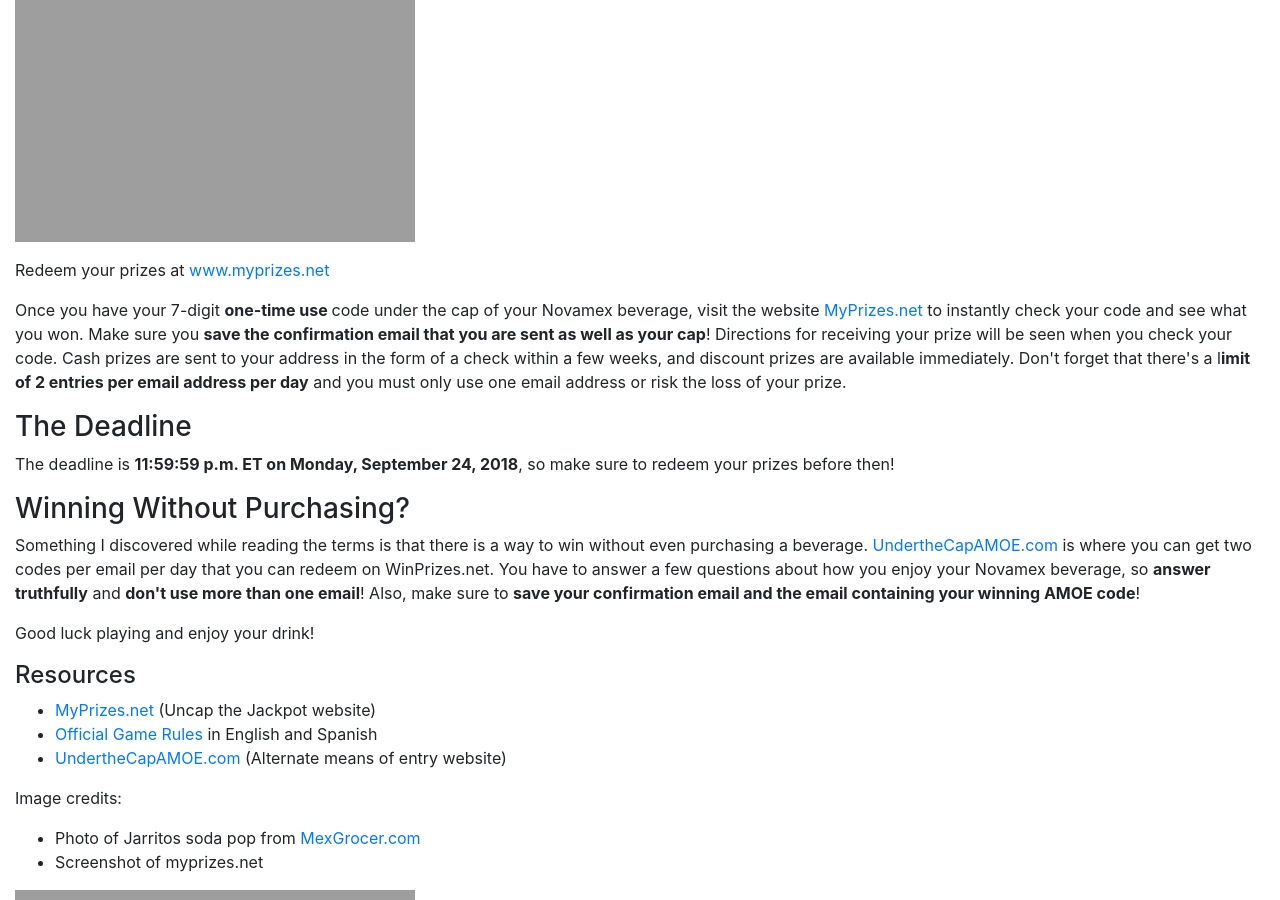
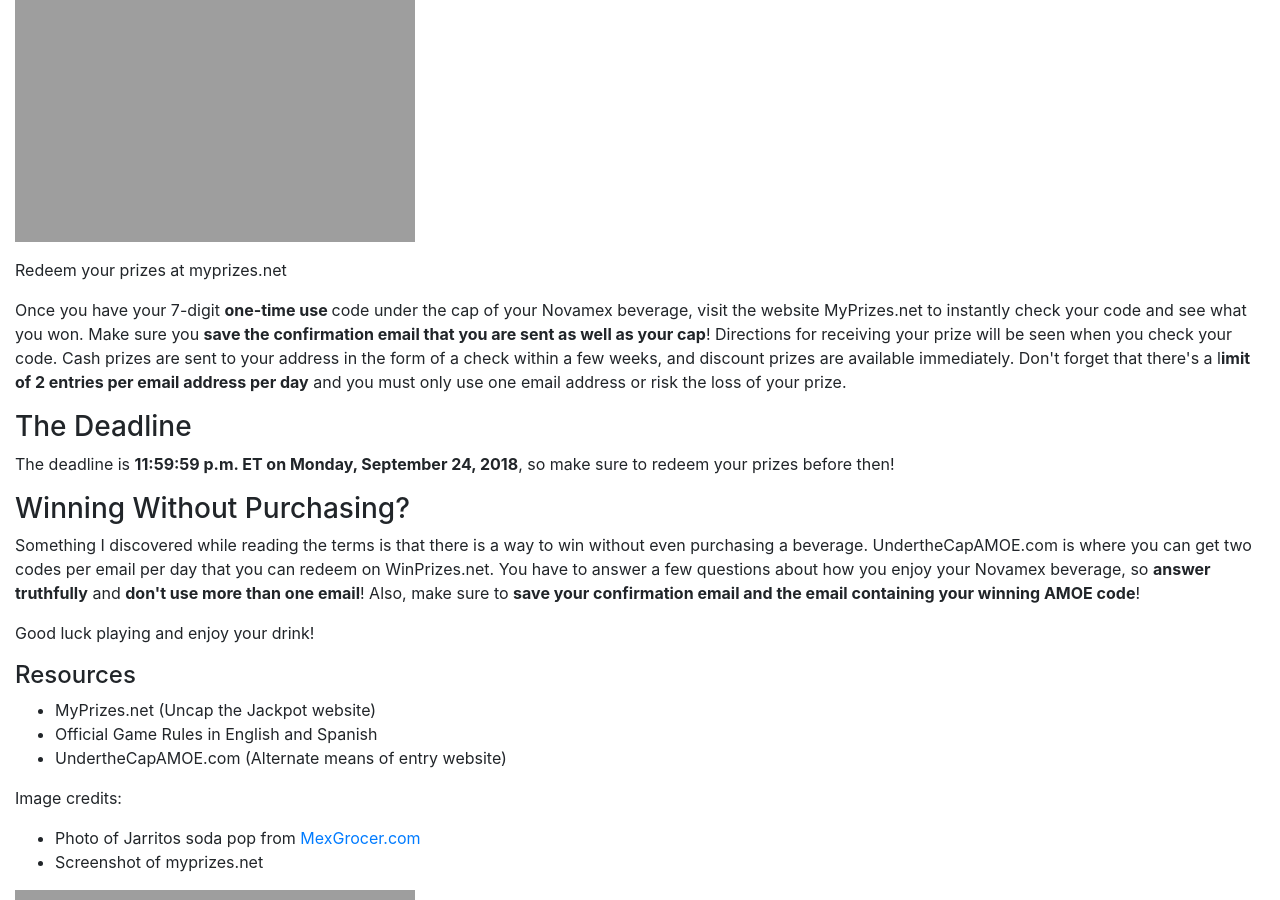
Before and after one commit to byliz/blog, a Jekyll site: the page built from _posts/2018-08-10-win-prizes-drinking-soda-with-uncap-the-jackpot.md, in a window 1280 px wide and 900 px high, scrolled down 3219 px. Built offline with Jekyll 4.4.1, drawn with Linux system fonts in a browser that asks for light colours; nearby versions of some CDN libraries; comment, search, counter and statistics services are not loaded; some of the changed lines change nothing that is shown.

Commit message:
Update 2018-08-10-win-prizes-drinking-soda-with-uncap-the-jackpot.md

```diff
--- a/_posts/2018-08-10-win-prizes-drinking-soda-with-uncap-the-jackpot.md
+++ b/_posts/2018-08-10-win-prizes-drinking-soda-with-uncap-the-jackpot.md
@@ -47,9 +47,9 @@
 
 <img src="{{ site.url }}/img/uncapthejackpot.png" alt="" class="img-fluid"/>
 
-<p class="caption">Redeem your prizes at <a href="http://www.myprizes.net" target="_blank">www.myprizes.net</a></p>
+<p class="caption">Redeem your prizes at myprizes.net</p>
 
-<p>Once you have your 7-digit <strong>one-time use </strong>code under the cap of your Novamex beverage, visit the website <a href="http://www.myprizes.net" target="_blank">MyPrizes.net</a> to instantly check your code and see what you won. Make sure you <strong>save the confirmation email that you are sent as well as your cap</strong>! Directions for receiving your prize will be seen when you check your code. Cash prizes are sent to your address in the form of a check within a few weeks, and discount prizes are available immediately. Don't forget that there's a l<strong>imit of 2 entries per email address per day</strong> and you must only use one email address or risk the loss of your prize.</p>
+<p>Once you have your 7-digit <strong>one-time use </strong>code under the cap of your Novamex beverage, visit the website MyPrizes.net to instantly check your code and see what you won. Make sure you <strong>save the confirmation email that you are sent as well as your cap</strong>! Directions for receiving your prize will be seen when you check your code. Cash prizes are sent to your address in the form of a check within a few weeks, and discount prizes are available immediately. Don't forget that there's a l<strong>imit of 2 entries per email address per day</strong> and you must only use one email address or risk the loss of your prize.</p>
 
 <h3>The Deadline</h3>
 
@@ -57,16 +57,16 @@
 
 <h3>Winning Without Purchasing?</h3>
 
-<p>Something I discovered while reading the terms is that there is a way to win without even purchasing a beverage. <a href="https://www.underthecapamoe.com/" target="_blank">UndertheCapAMOE.com</a> is where you can get two codes per email per day that you can redeem on WinPrizes.net. You have to answer a few questions about how you enjoy your Novamex beverage, so <strong>answer truthfully</strong> and <strong>don't use more than one email</strong>! Also, make sure to <strong>save your confirmation email and the email containing your winning AMOE code</strong>!</p>
+<p>Something I discovered while reading the terms is that there is a way to win without even purchasing a beverage. UndertheCapAMOE.com is where you can get two codes per email per day that you can redeem on WinPrizes.net. You have to answer a few questions about how you enjoy your Novamex beverage, so <strong>answer truthfully</strong> and <strong>don't use more than one email</strong>! Also, make sure to <strong>save your confirmation email and the email containing your winning AMOE code</strong>!</p>
 
 <p>Good luck playing and enjoy your drink!</p>
 
 <h4>Resources</h4>
 
 <ul>
-	<li><a href="https://www.myprizes.net/" target="_blank">MyPrizes.net</a> (Uncap the Jackpot website)</li>
-	<li><a href="https://www.myprizes.net/terms.htm" target="_blank">Official Game Rules</a> in English and Spanish</li>
-	<li><a href="https://www.underthecapamoe.com/" target="_blank">UndertheCapAMOE.com</a> (Alternate means of entry website)</li>
+	<li>MyPrizes.net (Uncap the Jackpot website)</li>
+	<li>Official Game Rules in English and Spanish</li>
+	<li>UndertheCapAMOE.com (Alternate means of entry website)</li>
 </ul>
 
 <p>Image credits:</p>
```
